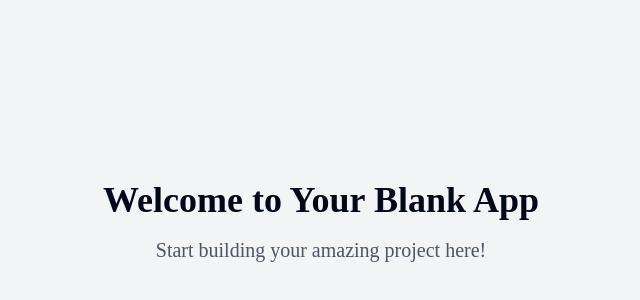
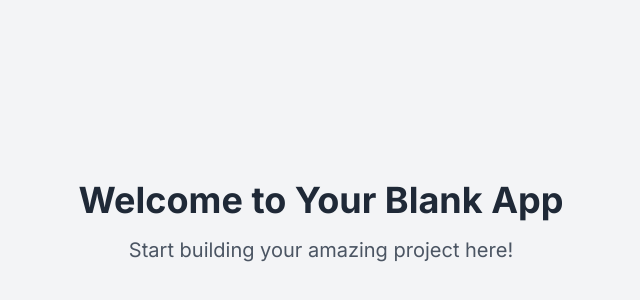
Before and after one commit to SadiqNaizam/mlo-a774-e0bb, a React (Vite) app: page / in a window 1280 px wide. Shown: the part 178-478 px from the top of the page, without its empty margins (319-959 px from the left). Built offline with nearby package versions, Linux system fonts and the light colour scheme.

Commit message:
Files generated: index.css

```diff
--- a/src/index.css
+++ b/src/index.css
@@ -1,92 +1,54 @@
+@import url("https://fonts.googleapis.com/css2?family=Inter:wght@400;500;600;700&display=swap");
+
 @tailwind base;
 @tailwind components;
 @tailwind utilities;
 
 @layer base {
   :root {
-    --background: 0 0% 100%;
-    --foreground: 222.2 84% 4.9%;
-
+    --background: 220 13% 97%;
+    --foreground: 215 28% 17%;
     --card: 0 0% 100%;
-    --card-foreground: 222.2 84% 4.9%;
-
+    --card-foreground: 215 28% 17%;
     --popover: 0 0% 100%;
-    --popover-foreground: 222.2 84% 4.9%;
-
-    --primary: 222.2 47.4% 11.2%;
+    --popover-foreground: 215 28% 17%;
+    --primary: 224 82% 56%;
     --primary-foreground: 210 40% 98%;
-
-    --secondary: 210 40% 96.1%;
-    --secondary-foreground: 222.2 47.4% 11.2%;
-
-    --muted: 210 40% 96.1%;
-    --muted-foreground: 215.4 16.3% 46.9%;
-
-    --accent: 210 40% 96.1%;
-    --accent-foreground: 222.2 47.4% 11.2%;
-
-    --destructive: 0 84.2% 60.2%;
+    --secondary: 220 14% 92%;
+    --secondary-foreground: 215 28% 17%;
+    --muted: 220 14% 92%;
+    --muted-foreground: 215 9% 45%;
+    --accent: 220 14% 92%;
+    --accent-foreground: 215 28% 17%;
+    --destructive: 0 84% 60%;
     --destructive-foreground: 210 40% 98%;
-
-    --border: 214.3 31.8% 91.4%;
-    --input: 214.3 31.8% 91.4%;
-    --ring: 222.2 84% 4.9%;
-
+    --border: 216 12% 84%;
+    --input: 216 12% 84%;
+    --ring: 224 82% 56%;
     --radius: 0.5rem;
-
-    --sidebar-background: 0 0% 98%;
-
-    --sidebar-foreground: 240 5.3% 26.1%;
-
-    --sidebar-primary: 240 5.9% 10%;
-
-    --sidebar-primary-foreground: 0 0% 98%;
-
-    --sidebar-accent: 240 4.8% 95.9%;
-
-    --sidebar-accent-foreground: 240 5.9% 10%;
-
-    --sidebar-border: 220 13% 91%;
-
-    --sidebar-ring: 217.2 91.2% 59.8%;
+    --font-sans: "Inter", system-ui, sans-serif;
   }
 
   .dark {
     --background: 222.2 84% 4.9%;
     --foreground: 210 40% 98%;
-
     --card: 222.2 84% 4.9%;
     --card-foreground: 210 40% 98%;
-
     --popover: 222.2 84% 4.9%;
     --popover-foreground: 210 40% 98%;
-
     --primary: 210 40% 98%;
     --primary-foreground: 222.2 47.4% 11.2%;
-
     --secondary: 217.2 32.6% 17.5%;
     --secondary-foreground: 210 40% 98%;
-
     --muted: 217.2 32.6% 17.5%;
     --muted-foreground: 215 20.2% 65.1%;
-
     --accent: 217.2 32.6% 17.5%;
     --accent-foreground: 210 40% 98%;
-
     --destructive: 0 62.8% 30.6%;
     --destructive-foreground: 210 40% 98%;
-
     --border: 217.2 32.6% 17.5%;
     --input: 217.2 32.6% 17.5%;
     --ring: 212.7 26.8% 83.9%;
-    --sidebar-background: 240 5.9% 10%;
-    --sidebar-foreground: 240 4.8% 95.9%;
-    --sidebar-primary: 224.3 76.3% 48%;
-    --sidebar-primary-foreground: 0 0% 100%;
-    --sidebar-accent: 240 3.7% 15.9%;
-    --sidebar-accent-foreground: 240 4.8% 95.9%;
-    --sidebar-border: 240 3.7% 15.9%;
-    --sidebar-ring: 217.2 91.2% 59.8%;
   }
 }
 
```
